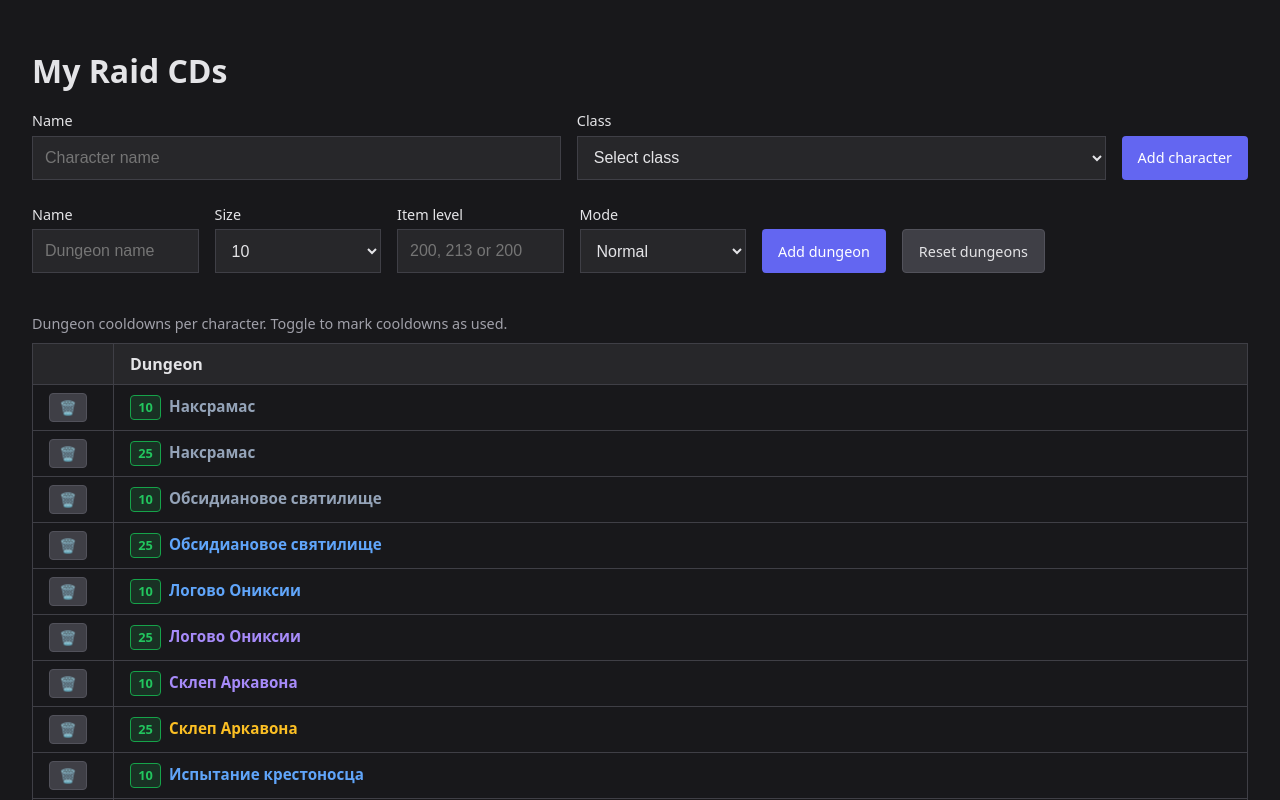
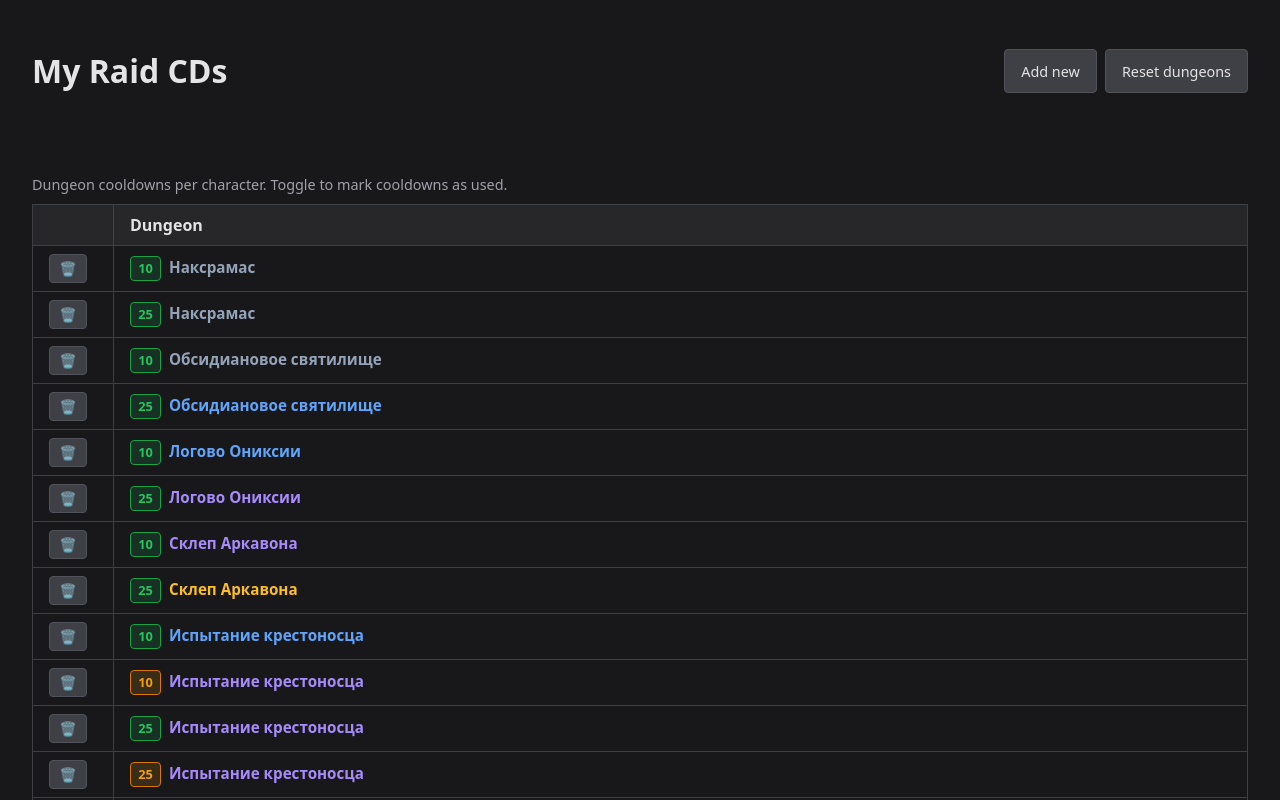
Before and after one commit to sergimax/my-raid-cds, a React (Vite) app: page / in a window 1280 px wide. Shown: the top 800 px of the page. Built offline with nearby package versions, Linux system fonts and the light colour scheme.

Commit message:
feat(app): implement header layout and toggle functionality for character and dungeon forms; enhance button styles for improved usability

```diff
--- a/src/App.css
+++ b/src/App.css
@@ -1,3 +1,18 @@
+.app-header {
+  display: flex;
+  align-items: center;
+  justify-content: space-between;
+  gap: 1rem;
+  flex-wrap: wrap;
+}
+
+.app-header-actions {
+  display: flex;
+  align-items: center;
+  gap: 0.5rem;
+  flex-wrap: wrap;
+}
+
 #root {
   max-width: 1280px;
   margin: 0 auto;
@@ -8,6 +23,36 @@
   #root {
     padding: 2rem;
   }
+}
+
+.character-section {
+  margin-top: 1rem;
+}
+
+.form-section-header {
+  margin-bottom: 0.5rem;
+}
+
+.form-toggle-btn,
+.reset-dungeons-btn,
+.character-form .add-character-btn,
+.dungeon-form .add-dungeon-btn {
+  height: 44px;
+  box-sizing: border-box;
+  padding: 0 1rem;
+  font-size: 0.9em;
+  cursor: pointer;
+  background: #3f3f46;
+  color: #e4e4e7;
+  border: 1px solid #52525b;
+  border-radius: 4px;
+}
+
+.form-toggle-btn:hover,
+.reset-dungeons-btn:hover,
+.character-form .add-character-btn:hover,
+.dungeon-form .add-dungeon-btn:hover {
+  background: #52525b;
 }
 
 .dungeon-section {
@@ -35,19 +80,3 @@
   gap: 1rem;
   margin-bottom: 1rem;
 }
-
-.reset-dungeons-btn {
-  min-height: 44px;
-  box-sizing: border-box;
-  padding: 0 1rem;
-  font-size: 0.9em;
-  cursor: pointer;
-  background: #3f3f46;
-  color: #e4e4e7;
-  border: 1px solid #52525b;
-  border-radius: 4px;
-}
-
-.reset-dungeons-btn:hover {
-  background: #52525b;
-}
--- a/src/App.tsx
+++ b/src/App.tsx
@@ -20,6 +20,7 @@ type DungeonToggles = Record<string, Record<string, boolean>>;
 function App() {
   const [characterName, setCharacterName] = useState("");
   const [characterClass, setCharacterClass] = useState<CharacterClass | "">("");
+  const [showForms, setShowForms] = useState(false);
   const [characters, setCharacters] = useState<CharacterRecord[]>(loadCharacters);
   const [dungeons, setDungeons] = useState<DungeonRecord[]>(loadDungeons);
   const [dungeonToggles, setDungeonToggles] =
@@ -97,20 +98,18 @@ function App() {
 
   return (
     <>
-      <header>
+      <header className="app-header">
         <h1>My Raid CDs</h1>
-      </header>
-      <main>
-      <CharacterForm
-        characterName={characterName}
-        setCharacterName={setCharacterName}
-        characterClass={characterClass}
-        setCharacterClass={setCharacterClass}
-        onSubmit={handleAddCharacter}
-      />
-      <div className="dungeon-section">
-        <div className="dungeon-section-header">
-          <DungeonForm onSubmit={handleAddDungeon} />
+        <div className="app-header-actions">
+
+          <button
+            type="button"
+            className="form-toggle-btn"
+            onClick={() => setShowForms((v) => !v)}
+            aria-expanded={showForms}
+          >
+            {showForms ? "Hide forms" : "Add new"}
+          </button>
           <button
             type="button"
             className="reset-dungeons-btn"
@@ -119,6 +118,23 @@ function App() {
             Reset dungeons
           </button>
         </div>
+      </header>
+      <main>
+        <section className="character-section">
+          {showForms && (
+            <CharacterForm
+              characterName={characterName}
+              setCharacterName={setCharacterName}
+              characterClass={characterClass}
+              setCharacterClass={setCharacterClass}
+              onSubmit={handleAddCharacter}
+            />
+          )}
+        </section>
+        <div className="dungeon-section">
+          <div className="dungeon-section-header">
+            {showForms && <DungeonForm onSubmit={handleAddDungeon} />}
+          </div>
         <div className="dungeon-table-wrapper">
           <DungeonTable
             dungeons={dungeons}
```
